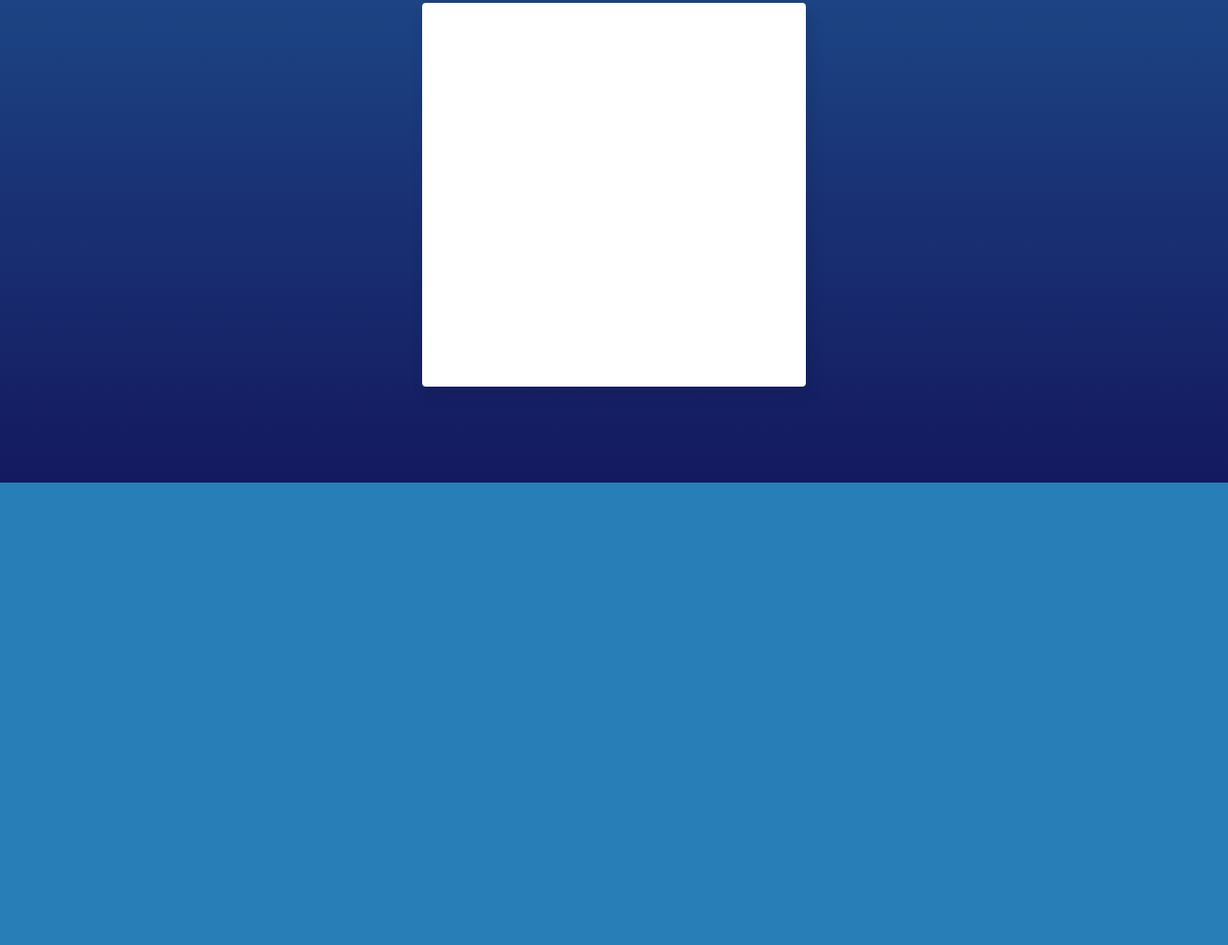
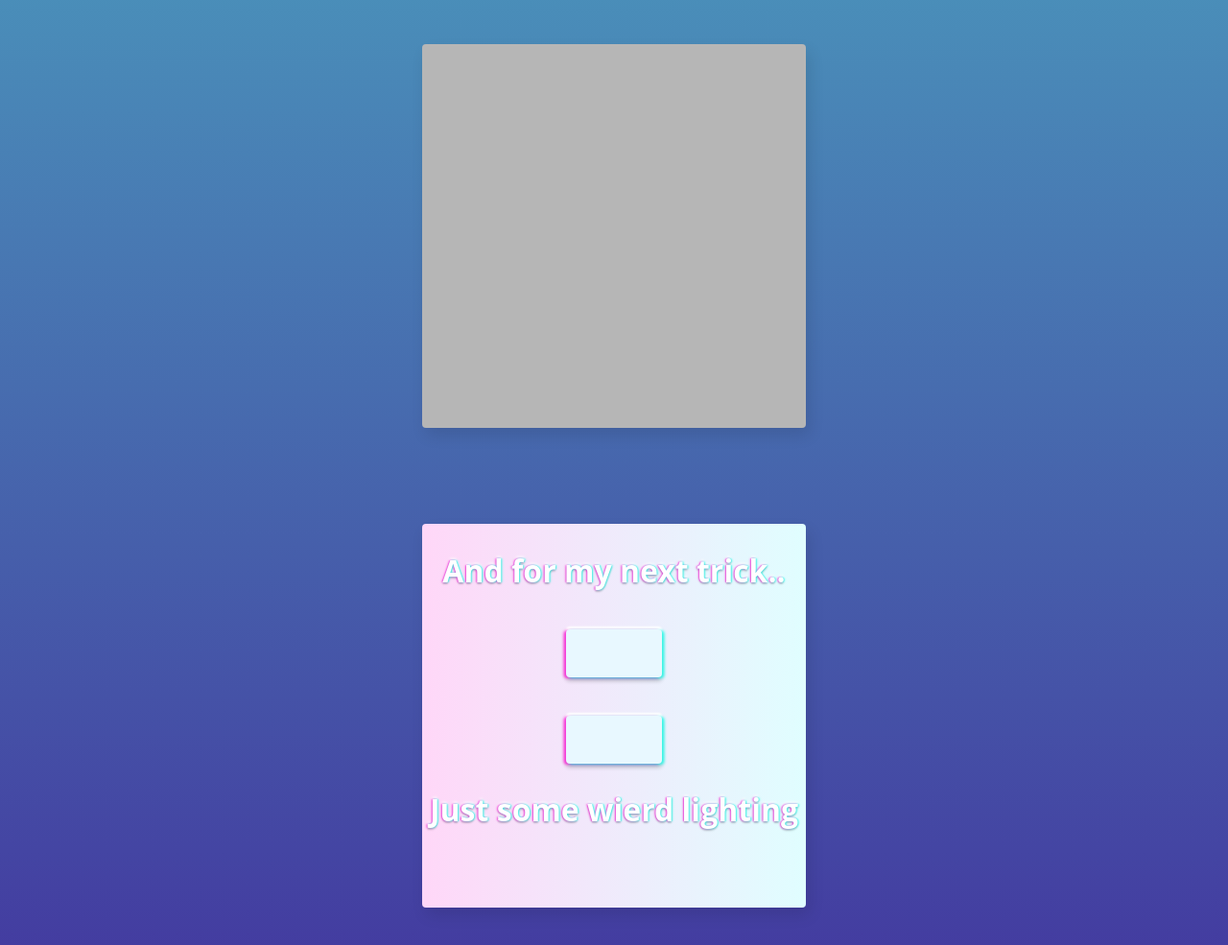
Before and after one commit to gravem/profile, a plain HTML site: page challenges.html in a window 1280 px wide. Shown: the part 691-1676 px from the top of the page at 96% size. Before the commit the page ends 1194 px from the top, so only its background shows below. Drawn offline with Linux system fonts and the light colour scheme.

Commit message:
adding a place to put the light experiement with cyan and magenta

```diff
--- a/challenges.html
+++ b/challenges.html
@@ -34,6 +34,16 @@
       </div>
     </div>
   </div>
-  <!-- Challenge 03 -->
+  <!-- Playing with shadows and light 03 -->
+  <div class="frame-03">
+    <div class="">
+      <div class="menu-icon">
+        <h2 class="cyan-magenta">And for my next trick..</h2>
+        <div class="little-box"></div>
+        <div class="little-box"></div>
+        <h2 class="cyan-magenta">Just some wierd lighting</h2>
+      </div>
+    </div>
+  </div>
 </body>
 </html>
--- a/css-challenges.css
+++ b/css-challenges.css
@@ -1,35 +1,49 @@
 
 body {
   font-family: 'Open Sans', Helvetica, sans-serif;
-  background-color: #287eb7;
-  background-image: -webkit-linear-gradient(180deg, #287eb7 0%, #14195e 100%);
-  background-image: -moz-linear-gradient(180deg, #287eb7 0%, #14195e 100%);
-  background-image: -o-linear-gradient(180deg, #287eb7 0%, #14195e 100%);
-  background-image: linear-gradient(180deg, #287eb7 0%, #14195e 100%);
+  background-color: #fff;
+  background-image: -webkit-linear-gradient(90deg, #ffe0f9 0%, #c0fff9c5 100%);
+  background-image: -moz-linear-gradient(90deg, #ffe0f9 0%, #c0fff9c5 100%);
+  background-image: -o-linear-gradient(90deg, #ffe0f9 0%, #c0fff9c5 100%);
+  background-image: linear-gradient(180deg, #4ec6ca 0%, #43389F 100%);
   text-align: center;
 }
 
 h1 {
   color: #fff;
+  text-shadow: 1px 0px 2px #00ffe5c5, -1px 0px 2px #ff00d0c5, 0px 1px 2px #00000035, 0px -2px 3px #ffffffaa;
+  font-size: 3em;
 }
 
 a {
   text-decoration: none;
   color: #fff;
-  text-shadow: 2.5px 0px 2px #00ffe5c5, -2px 0px 2px #ff00d0c5, 0px 2px 2px #00000035;
+  text-shadow: 2.5px 0px 2px #00ffe5c5, -2px 0px 2px #ff00d0c5, 0px 2px 3px #00000035, 0px -2px 3px #ffffffaa;
   font-size: 2rem;
   background-color: #00B4DB;
   margin: 10px;
   padding: 10px;
-  border: solid #14195e 2px;
   border-radius: 8px;
-  box-shadow: 4px 8px 16px 0 rgba(0,0,0,0.1);
+  box-shadow: 3.5px 1px 3px #00ffe5c5, -3.5px 1px 3px #ff00d0c5, 0px 3px 3px #00000045, 0px -2px 8px #ffffff33, 0px -2px 2px #ffffffaa;
   line-height: 100px;
+  transition: 300ms;
 }
 
 a:hover {
-  background-color: #14195e;
-  transition: 1000ms;
+  background-color: #60c1e3;
+  box-shadow: 1px 1px 3px #00ffe5c5, -1px 1px 3px #ff00d0c5, 0px 1px 3px #00000045, 0px -1px 6px #ffffff33, 0px -1px 2px #ffffffaa;
+  transition: 500ms;
+}
+
+.center {
+  position: absolute;
+  top: 50%;
+  left: 50%;
+  transform: translate(-50%,-50%);
+}
+
+.frame {
+
 }
 
 /* Challenge 01 */
@@ -41,7 +55,6 @@ a:hover {
   width: 400px;
   height: 400px;
   overflow: hidden;
-  background: #fff;
   border-radius: 8px;
   box-shadow: 4px 8px 16px 0 rgba(0,0,0,0.1);
   background: #43389F;
@@ -51,7 +64,7 @@ a:hover {
   background: linear-gradient(to top right, #43389F 0%, #4ec6ca 100%);
   filter: progid:DXImageTransform.Microsoft.gradient( startColorstr='#43389F', endColorstr='#4ec6ca',GradientType=1 );
   -webkit-font-smoothing: antialiased;
-  -moz-osx-font-smoothing: grayscale
+  -moz-osx-font-smoothing: grayscale;
 }
 
 .center-01 {
@@ -146,15 +159,41 @@ a:hover {
   position: relative;
 	box-shadow: 4px 8px 16px 0 rgba(0,0,0,0.1);
 	overflow: hidden;
-  background: #fff;
+  background: #b6b6b6;
   color: #333;
 	-webkit-font-smoothing: antialiased;
 	-moz-osx-font-smoothing: grayscale;
 }
 
-.center {
-  position: absolute;
-  top: 50%;
-  left: 50%;
-  transform: translate(-50%,-50%);
+
+/* Playing with shadows and light 03 */
+
+.frame-03 {
+  margin: 0 auto;
+  margin-bottom: 100px;
+  width: 400px;
+  height: 400px;
+  border-radius: 4px;
+  position: relative;
+	box-shadow: 4px 8px 16px 0 rgba(0,0,0,0.1);
+	overflow: hidden;
+  background: #ffffff linear-gradient(to right, #ffd7f8 0%, #e0feff 100%);
+  color: #333;
+	-webkit-font-smoothing: antialiased;
+	-moz-osx-font-smoothing: grayscale;
 }
+
+.cyan-magenta {
+  color: #fff;
+  text-shadow: 1px 0px 2px #00ffe5c5, -1px 0px 2px #ff00d0c5, 0px 2px 2px #00000035, 0px -2px 3px #ffffff;
+  font-size: 2em
+}
+
+.little-box {
+  width: 100px;
+  height: 50px;
+  border-radius: 4px;
+  margin: 40px auto 20px auto;
+  background: #e8f8ff;
+  box-shadow: 2.5px 1px 3px #00ffe5c5, -2.5px 1px 3px #ff00d0c5, 0px 4px 4px #00000033, 0px -3px 2px #ffffffff;
+}
```
